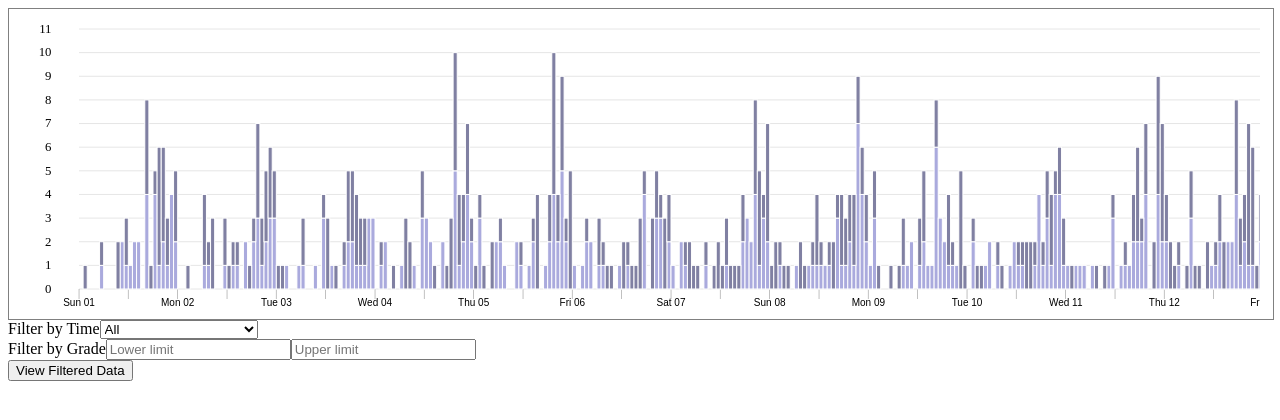
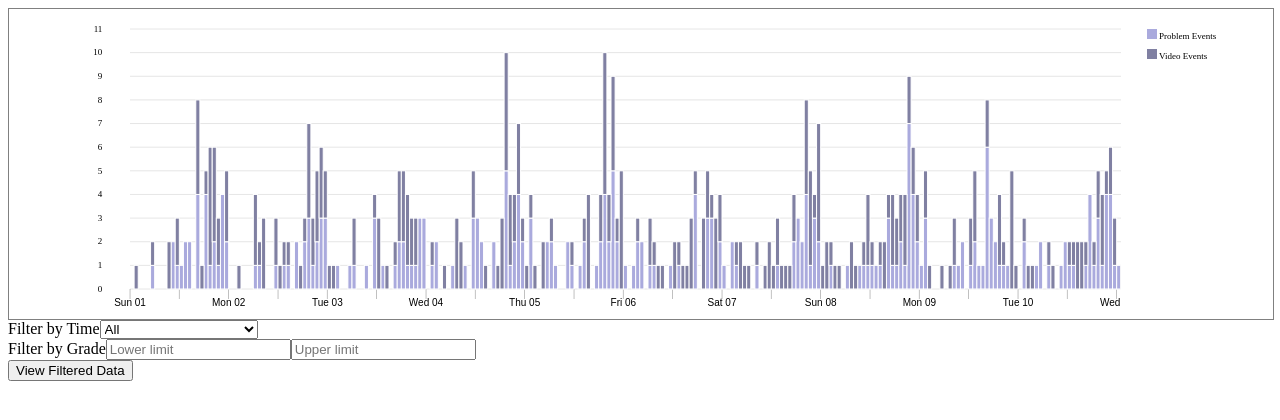
Before and after one commit to olearym/edX-Student-Activity-Visualization, a plain HTML site: page stacked.html in a window 1280 px wide. Drawn offline with nearby package versions, Linux system fonts and the light colour scheme.

Commit message:
added chart legend

```diff
--- a/stacked.css
+++ b/stacked.css
@@ -18,12 +18,12 @@
 }
 
 .chart-holder {
-	width: 95%;
+	width: 80%;
 	overflow-x: auto;
 	overflow-y: hidden;
 	position: relative;
 	top: -300px;
-	right: -50px;
+	right: -8%;
 }
 .chart-div {
 	width: 100%;
@@ -31,3 +31,9 @@
 	height: 310px;
 	overflow: hidden;
 }
+
+.legend {
+	position: relative;
+	top: -610px;
+	float: right
+}
--- a/stacked.js
+++ b/stacked.js
@@ -89,7 +89,6 @@ var format_events = function(events) {
 				}
 				events_by_hour[event_day][event_hour].push(event);
 			}
-			console.log(events_by_hour)
 
 			// make num_events from events_by_hour
 			for (var i in events_by_hour) {
@@ -119,6 +118,7 @@ var format_events = function(events) {
 
 })();
 
+
 var format_stackable_data = function(data) {
 
 	var video_events = data_process.process_event_types(data).video_events
@@ -142,14 +142,14 @@ var stacked_chart = (function() {
 	var chart_width = outer_width - margin.left - margin.right
 	var chart_height = outer_height - margin.top - margin.bottom
 
+	var legend_text = {0: "Problem Events", 1: "Video Events"}
+
 	var setup = function(data) {
 		if (data.data[0].length < 200) {
-			outer_width = 1000;
+			outer_width = 1200;
 			chart_width = outer_width - margin.left - margin.right
 		}
 		$('.chart').remove()
-
-		console.log(data)
 
 		var stack = d3.layout.stack();
 		var stacked_data = stack(data.data)
@@ -174,11 +174,40 @@ var stacked_chart = (function() {
 						.append("svg")
 							.attr("class", "labels")
 							.attr("height", outer_height)
-							.attr("width", 50)
+							.attr("width", "10%")
 						.append("g")
 							.attr("class", "labels-holder")
 							.attr("transform", "translate(" + margin.left + "," + margin.top + ")")
 		$(".chart-div").append($("<div class='chart-holder'></div>"))
+
+		var legend = d3.select(".chart-div")
+						.append("svg")
+							.attr("class", "legend")
+							.attr("height", outer_height)
+							.attr("width", "10%")
+							.attr("position", "relative")
+							.attr("float", "right")
+						.append("g")
+							.attr("y", 25)
+							.attr("class", "legend-holder")
+		legend.selectAll("rect")
+			.data(data.data)
+			.enter()
+		.append("rect")
+			.attr("x", 0)
+			.attr("y", function(d, i) { return i * 20 + 20; })
+			.attr("width", 10)
+			.attr("height", 10)
+			.style("fill", function(d, i) { return color(i); })
+		legend.selectAll("text")
+			.data(data.data)
+			.enter()
+		.append("text")
+			.attr("x", 12)
+			.attr("y", function(d, i) { return i * 20 + 30; })
+			.attr("font-size", "9px")
+			.text(function(d, i) {return legend_text[i];})
+
 
 		// counters svg annoyingness when making new chart
 		if ($('.labels').length > 1) {
@@ -207,12 +236,12 @@ var stacked_chart = (function() {
 		constant_labels.selectAll(".y-scale-label").data(y_scale.ticks(10))
 			.enter().append("text")
 				.attr("class", "y-scale-label")
-				.attr("x", "50%")
+				.attr("x", "60%")
 				.attr("y", y_scale)
 				.attr("text-anchor", "end")
 				.attr("dy", "0.3em")
 				.attr("dx", -margin.left/8)
-				.attr("font-size", "80%")
+				.attr("font-size", "9px")
 				.text(String);
 
 		var xAxis = d3.svg.axis()
```
